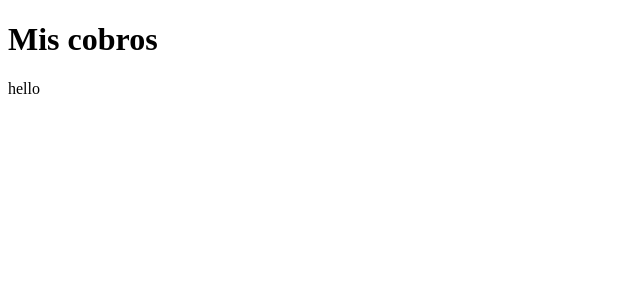
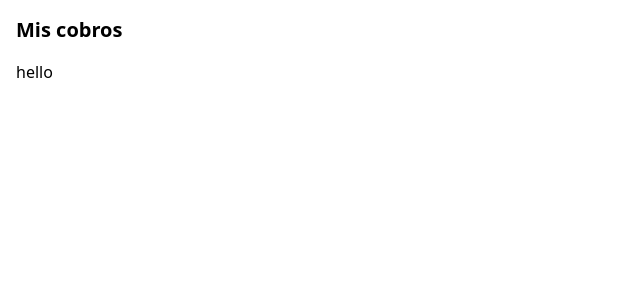
Before and after one commit to keralex/transactions-app, a React (Vite) app: page / in a window 1280 px wide. Shown: the top 300 px of the page, without its empty margins (0-640 px from the left). Built offline with nearby package versions, Linux system fonts and the light colour scheme.

Commit message:
add theme for tailwind and fonts

```diff
--- a/src/components/templates/MainLayout.tsx
+++ b/src/components/templates/MainLayout.tsx
@@ -7,7 +7,7 @@ interface MainLayoutProps {
 
 export const MainLayout = ({ children }: MainLayoutProps) => {
     return (
-        <div className="flex flex-col">
+        <div className="min-h-screen bg-backgroundBase text-neutralDark font-sans">
             <Header />
             <main>{children}</main>
         </div>
--- a/src/index.css
+++ b/src/index.css
@@ -1,4 +1,7 @@
 @import "tailwindcss";
+@import url('https://fonts.googleapis.com/css2?family=Public+Sans:ital,wght@0,100..900;1,100..900&display=swap');
 
-
-:root {}
+body {
+    margin: 0;
+    font-family: 'Public Sans', sans-serif;
+}
--- a/src/main.tsx
+++ b/src/main.tsx
@@ -2,6 +2,7 @@ import React from 'react';
 import ReactDOM from 'react-dom/client';
 import { BrowserRouter } from 'react-router-dom';
 import App from './App';
+import './index.css'
 
 ReactDOM.createRoot(document.getElementById('root')!).render(
   <React.StrictMode>
--- a/tailwind.config.js
+++ b/tailwind.config.js
@@ -1,8 +1,21 @@
 /** @type {import('tailwindcss').Config} */
 export default {
-    content: ["./index.html", "./src/**/*.{js,ts,jsx,tsx}"],
-    theme: {
-        extend: {},
+  content: ['./index.html', './src/**/*.{js,ts,jsx,tsx}'],
+  theme: {
+    extend: {
+      fontFamily: {
+        sans: ['"Public Sans"', 'sans-serif'],
+      },
+      colors: {
+        primary: '#022A9A',
+        primaryLight: '#E0EDFF',
+        neutralHard: '#E0EDFF',
+        neutralDark: '#606882',
+        neutral: '#606882',
+        backgroundBase: '#FAFAFA',
+        success: '#1C8367',
+      },
     },
-    plugins: [],
+  },
+  plugins: [],
 };
```
Also changed, not shown: postcss.config.js (+4 -4 lines).
